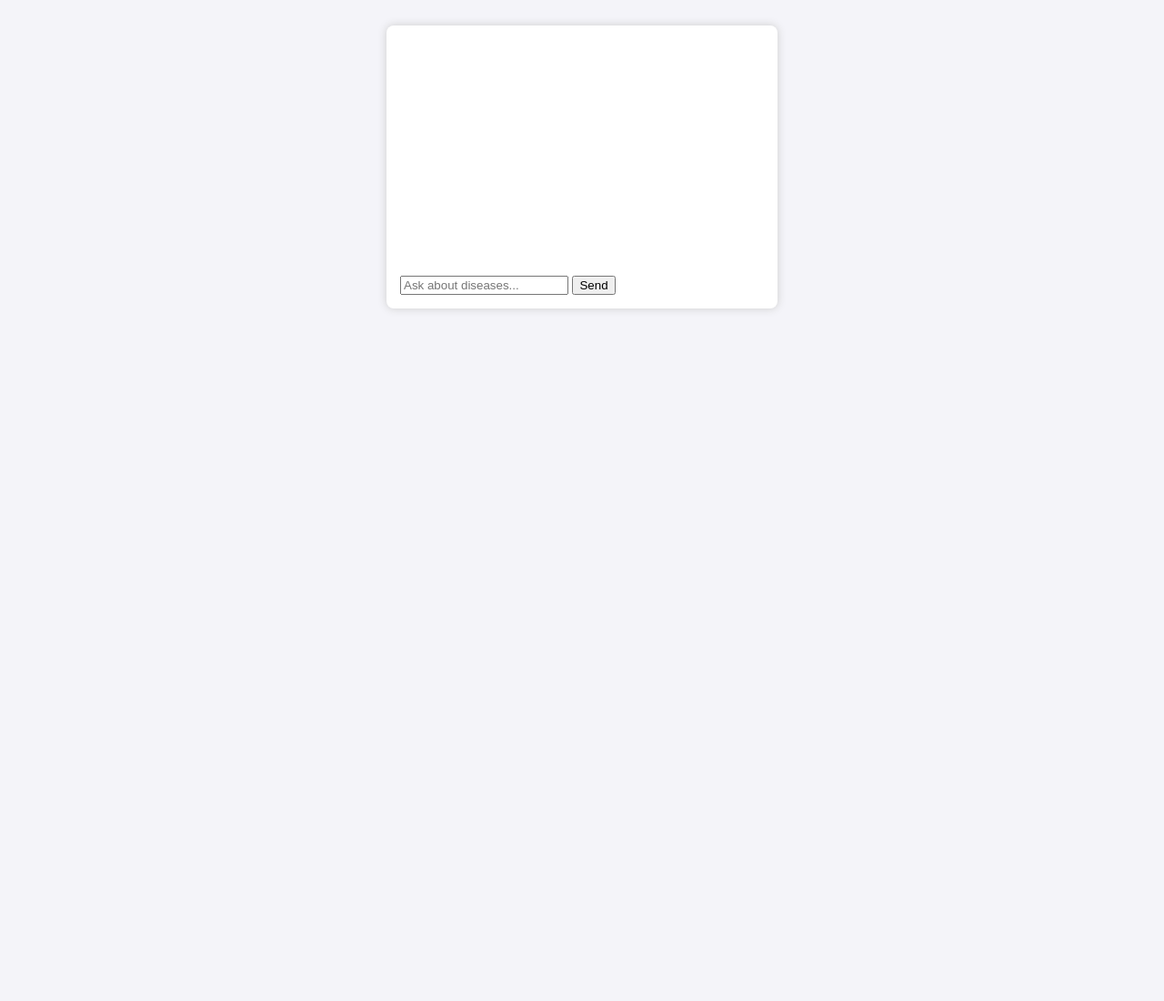
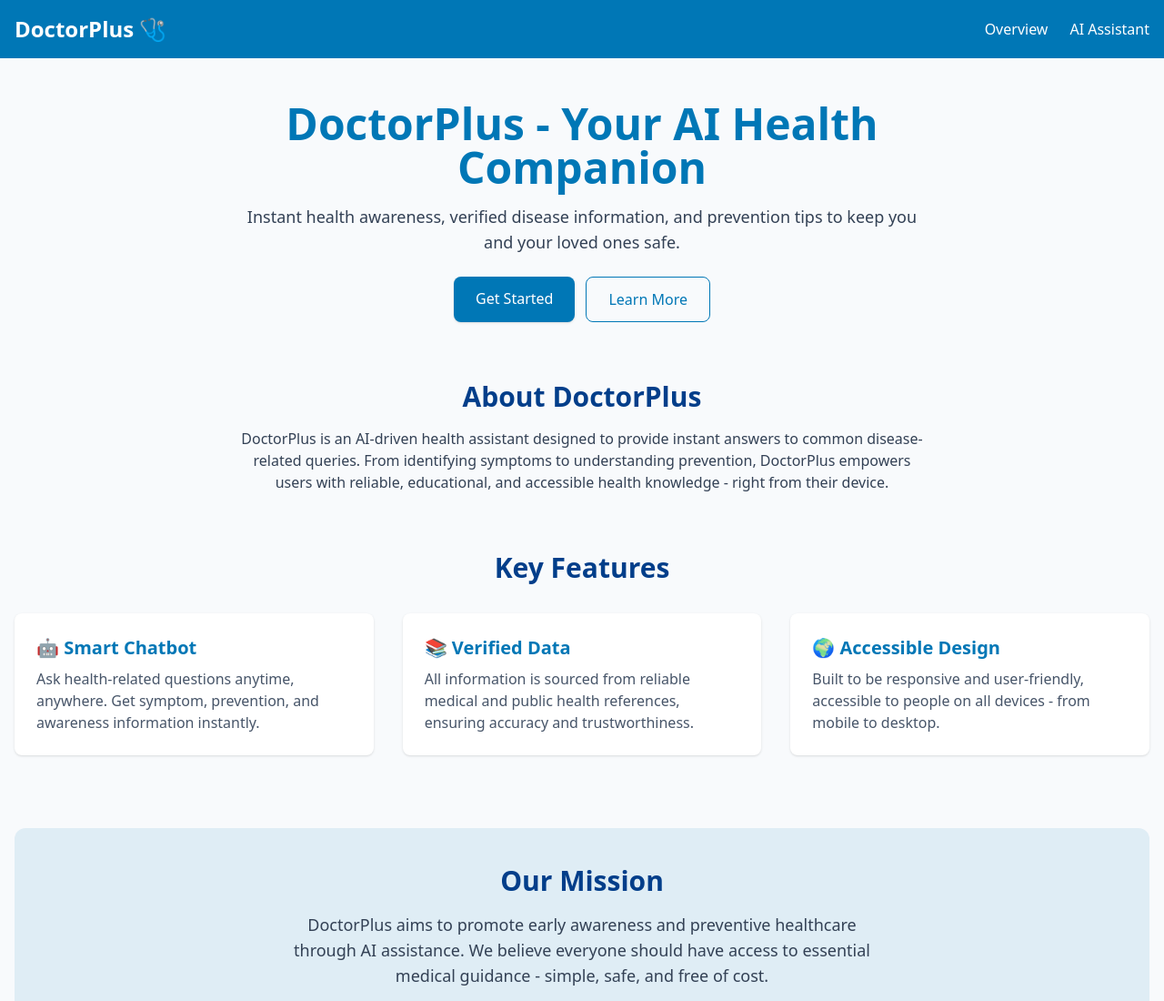
Before and after one commit to saxenaharshit63/AI-Chatbot, a plain HTML site: page index.html in a window 1280 px wide. Shown: the top 1100 px of the page at 91% size. Before the commit the page ends 800 px from the top, so only its background shows below. Drawn offline with nearby package versions, Linux system fonts and the light colour scheme.

Commit message:
Update index.html

```diff
--- a/index.html
+++ b/index.html
@@ -1,53 +1,101 @@
 <!DOCTYPE html>
 <html lang="en">
+
 <head>
-  <meta charset="UTF-8">
-  <title>Health Chatbot</title>
-  <style>
-    body { font-family: Arial, sans-serif; background: #f4f4f9; padding: 20px; }
-    #chatbox { width: 400px; margin: auto; background: white; padding: 15px; border-radius: 8px; box-shadow: 0 0 10px #ccc; }
-    #messages { height: 250px; overflow-y: auto; margin-bottom: 10px; }
-    .msg { padding: 5px; margin: 5px 0; }
-    .user { text-align: right; color: blue; }
-    .bot { text-align: left; color: green; }
-  </style>
+    <meta charset="utf-8">
+    <meta name="viewport" content="width=device-width,initial-scale=1">
+    <title>DoctorPlus</title>
+
+    <!-- tailwind link -->
+    <script src="https://cdn.tailwindcss.com"></script>
 </head>
-<body>
-  <div id="chatbox">
-    <div id="messages"></div>
-    <input id="userInput" type="text" placeholder="Ask about diseases..." />
-    <button onclick="sendMessage()">Send</button>
-  </div>
 
-  <script>
-    const knowledgeBase = {
-      "dengue": "Dengue symptoms include high fever, headache, joint pain, and skin rash.",
-      "malaria": "Malaria symptoms include fever, chills, sweating, and nausea.",
-      "covid": "COVID-19 symptoms include fever, cough, difficulty breathing, and loss of taste or smell.",
-      "flu": "Flu symptoms include fever, cough, sore throat, and fatigue."
-    };
+<body class="bg-slate-50 text-slate-800">
+    <!-- header -->
+    <header class="bg-[#0077b6] text-white">
+        <div class="container mx-auto px-4 py-4 flex items-center justify-between">
+            <a href="#" class="text-2xl font-semibold">DoctorPlus 🩺</a>
+            <nav class="hidden md:flex gap-6 items-center">
+                <a class="hover:underline" href="#">Overview</a>
+                <a class="hover:underline" href="assistant.html">AI Assistant</a>
+            </nav>
+            <button id="mobileBtn" class="md:hidden">☰</button>
+        </div>
+        <!-- mobile view -->
+        <div id="mobileMenu" class="md:hidden bg-[#006494] px-4 py-4 hidden">
+            <a class="block py-2 text-white" href="#">Overview</a>
+            <a class="block py-2 text-white" href="assistant.html">AI Assistant</a>
+        </div>
+    </header>
 
-    function sendMessage() {
-      const input = document.getElementById("userInput").value.toLowerCase();
-      const messages = document.getElementById("messages");
+    <!-- hero -->
+    <main class="container mx-auto px-4 py-12">
+        <div class="text-center max-w-3xl mx-auto">
+            <h1 class="text-4xl md:text-5xl font-extrabold text-[#0077b6] leading-tight">DoctorPlus - Your AI Health Companion</h1>
+            <p class="mt-4 text-lg text-slate-700">Instant health awareness, verified disease information, and prevention tips to keep you and your loved ones safe.</p>
+            <div class="mt-6 flex flex-wrap justify-center gap-3">
+                <a href="assistant.html" class="px-6 py-3 bg-[#0077b6] text-white rounded-lg shadow hover:bg [#023e8a] transition">Get Started</a>
+                <a href="#" class="px-6 py-3 border border-[#0077b6] text-[#0077b6] rounded-lg hover:bg-[#0077b6] hover:text-white transition">Learn More</a>
+            </div>
+        </div>
 
-      // Add user message
-      messages.innerHTML += `<div class="msg user">${input}</div>`;
+        <!-- about -->
+        <section class="mt-16 text-center">
+            <h2 class="text-3xl font-bold text-[#023e8a]">About DoctorPlus</h2>
+            <p class="mt-4 max-w-3xl mx-auto text-slate-700">DoctorPlus is an AI-driven health assistant designed to provide instant answers to common disease-related queries. From identifying symptoms to understanding prevention, DoctorPlus empowers users with reliable, educational, and accessible health knowledge - right from their device.</p>
+        </section>
 
-      // Find matching answer
-      let response = "Sorry, I don't know about that. Please consult a doctor.";
-      for (let key in knowledgeBase) {
-        if (input.includes(key)) {
-          response = knowledgeBase[key];
-          break;
-        }
-      }
+        <!-- features -->
+        <section class="mt-16">
+            <h2 class="text-3xl font-bold text-center text-[#023e8a]">Key Features</h2>
+            <div class="grid md:grid-cols-3 gap-8 mt-8">
+                <div class="bg-white p-6 rounded-lg shadow hover:shadow-lg transition">
+                    <h3 class="text-xl font-semibold text-[#0077b6] mb-2">🤖 Smart Chatbot</h3>
+                    <p class="text-slate-600">Ask health-related questions anytime, anywhere. Get symptom, prevention, and awareness information instantly.</p>
+                </div>
+                <div class="bg-white p-6 rounded-lg shadow hover:shadow-lg transition">
+                    <h3 class="text-xl font-semibold text-[#0077b6] mb-2">📚 Verified Data</h3>
+                    <p class="text-slate-600">All information is sourced from reliable medical and public health references, ensuring accuracy and trustworthiness.</p>
+                </div>
+                <div class="bg-white p-6 rounded-lg shadow hover:shadow-lg transition">
+                    <h3 class="text-xl font-semibold text-[#0077b6] mb-2">🌍 Accessible Design</h3>
+                    <p class="text-slate-600">Built to be responsive and user-friendly, accessible to people on all devices - from mobile to desktop.</p>
+                </div>
+            </div>
+        </section>
 
-      // Add bot response
-      messages.innerHTML += `<div class="msg bot">${response}</div>`;
-      document.getElementById("userInput").value = "";
-      messages.scrollTop = messages.scrollHeight;
-    }
-  </script>
+        <!-- mission -->
+        <section class="mt-20 bg-[#0077b6]/10 rounded-xl p-10 text-center">
+            <h2 class="text-3xl font-bold text-[#023e8a]">Our Mission</h2>
+            <p class="mt-4 text-lg text-slate-700 max-w-2xl mx-auto">DoctorPlus aims to promote early awareness and preventive healthcare through AI assistance. We believe everyone should have access to essential medical guidance - simple, safe, and free of cost. </p>
+        </section>
+
+        <!-- contact -->
+        <section class="mt-16 text-center">
+            <h2 class="text-3xl font-bold text-[#023e8a]">Get in Touch</h2>
+            <p class="mt-4 text-slate-700">Have suggestions or feedback? Reach out to us below.</p>
+            <form class="mt-6 max-w-md mx-auto bg-white p-6 rounded-lg shadow">
+                <input type="text" placeholder="Your Name" class="w-full border rounded px-3 py-2 mb-3" required>
+                <input type="email" placeholder="Your Email" class="w-full border rounded px-3 py-2 mb-3" required>
+                <textarea placeholder="Your Message" class="w-full border rounded px-3 py-2 mb-3" rows="4" required></textarea>
+                <button type="submit" class="bg-[#0077b6] text-white px-6 py-2 rounded hover:bg-[#023e8a] transition">Send Message</button>
+            </form>
+        </section>
+    </main>
+
+    <!-- footer -->
+    <footer class="bg-[#023e8a] text-white py-6 mt-16">
+        <div class="container mx-auto px-4 flex flex-col md:flex-row justify-between items-center gap-4">
+            <div>© 2025 DoctorPlus</div>
+            <div class="text-sm">Empowering Health Awareness</div>
+        </div>
+    </footer>
+
+    <script>
+        document.getElementById('mobileBtn').addEventListener('click', () => {
+            document.getElementById('mobileMenu').classList.toggle('hidden');
+        });
+    </script>
 </body>
+
 </html>
```
